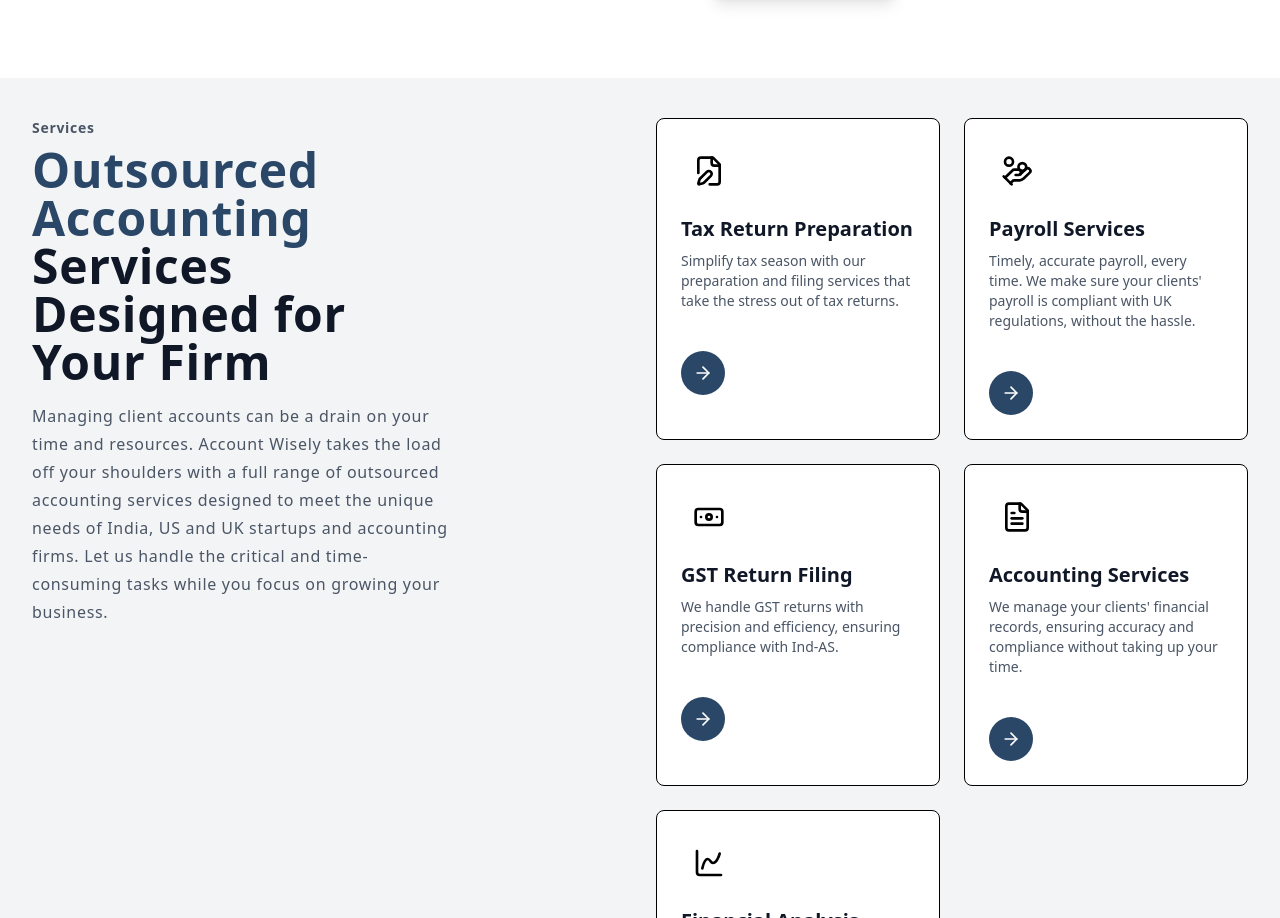
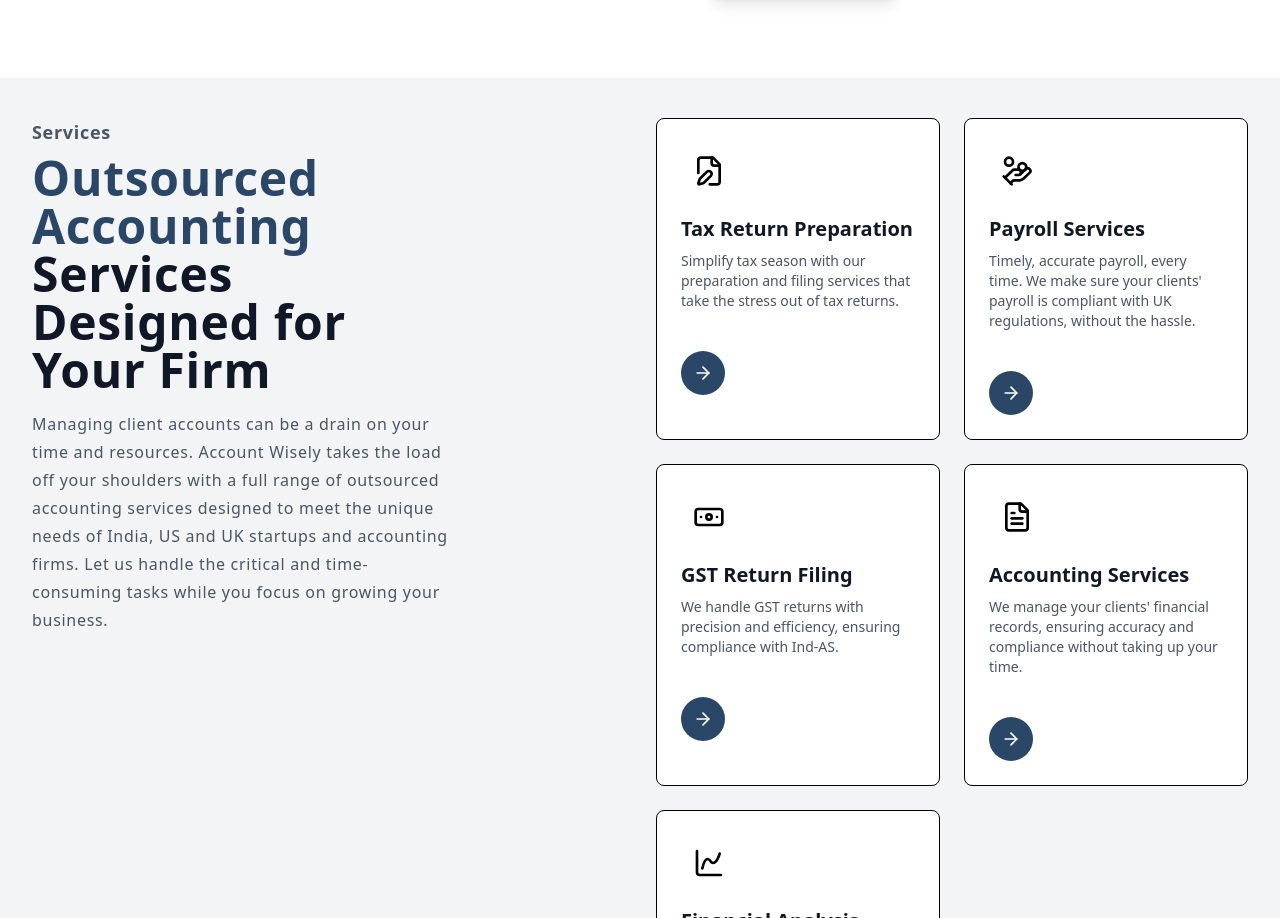
Before and after one commit to SunitMittal/Account_Wisely, a React (Vite) app in the folder frontEnd/: page / in a window 1280 px wide. Shown: the part 1693-2611 px from the top of the page. Built offline with nearby package versions, Linux system fonts and the light colour scheme.

Commit message:
made improvements

```diff
--- a/frontEnd/src/components/sections/ServicesSection.jsx
+++ b/frontEnd/src/components/sections/ServicesSection.jsx
@@ -60,7 +60,7 @@ const ServicesSection = () => {
     <Container2>
       <div>
         <div className="md:sticky md:top-8 text-sm font-semibold tracking-wider text-gray-600">
-          <p className="text-xs sm:text-sm">Services</p>
+          <p className="text-lg font-semibold sm:text-lg">Services</p>
           <h2 className="mt-2 text-2xl font-bold text-[#2a4768] sm:text-3xl md:max-w-56 md:text-4xl lg:text-5xl">
             Outsourced Accounting
           </h2>
```
